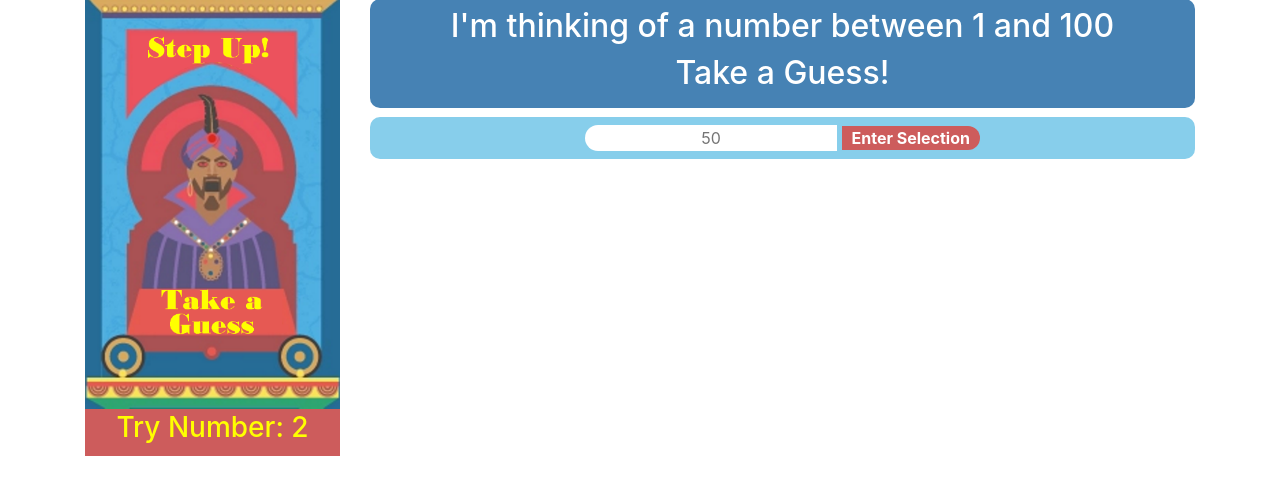
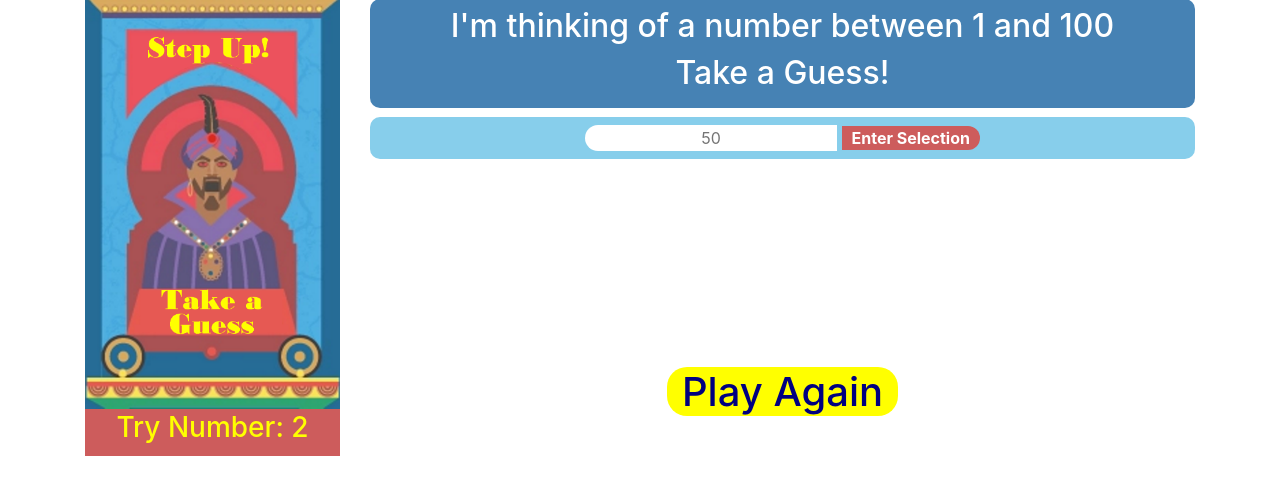
Before and after one commit to vircabading/coding_dojo_python_flask_fundamentals_great_number_game, a Flask app: page / in a window 1280 px wide. Shown: the part 77-572 px from the top of the page. Run offline with Flask 2, Linux system fonts and the light colour scheme; the visitor is signed in with stand-in values (Sample User, id 1); some libraries are stand-ins or nearby versions.

Commit message:
add win and game over

```diff
--- a/server.py
+++ b/server.py
@@ -16,6 +16,7 @@
         session['num_tries'] = 1                                                    #   start a new game
         session['my_number'] = random.randint(1,100)                                #   get a random number from 1 to 100
         session['message'] = "start"
+        session['color'] = 'none'
     print("Session key num_tries:", session['num_tries'], ":: my_number:", session['my_number'])
     return render_template("index.html")
 
@@ -31,17 +32,23 @@
     session['number_guess'] = request.form['number_guess']                          # get the input string from the form
     if session['number_guess'].isnumeric():                                         # check if the input value is a number
         session['number_guess'] = int(session['number_guess'])
+        session['input_error'] = False
         if session['number_guess'] == session['my_number']:                             # Check if player guessed the number correctly
-            session['message'] = f"You got it!<br>The number was {session['my_number']}"
+            session['message'] = f"You got it!  The number was {session['my_number']}"
             session['color'] = "mediumseagreen"
-        elif session['number_guess'] < session['my_number']:
-            session['message'] = "Too Low!"
-            session['color'] = "indianred"
         else:
-            session['message'] = "Too High!"
-            session['color'] = "indianred"
+            if session['number_guess'] < session['my_number']:
+                session['message'] = "Too Low!"
+                session['color'] = "indianred"
+            else:
+                session['message'] = "Too High!"
+                session['color'] = "indianred"
+            if session['num_tries'] >= 5:
+                session['message']="GAME OVER!"
+                session['color'] = "black"
     else:
         session['number_guess'] = 50
+        session['input_error'] = True
         session['message'] = "That was a Poor Guess!"
         session['color'] = 'indianred'
 
--- a/static/css/style.css
+++ b/static/css/style.css
@@ -15,7 +15,7 @@
     padding: 1% 0%;
 }
 
-.im-thinking, form {
+.im-thinking, form, .response {
     padding: 1%;
     border-radius: 10px;
     text-align: center;
@@ -53,3 +53,12 @@
     background-color: yellow;
     color: steelblue;
 }
+
+.play-again {
+    background-color: yellow;
+    color: navy;
+    border: none;
+    padding: 0px 15px;
+    border-radius: 20px;
+    margin: 20px;
+}
--- a/templates/index.html
+++ b/templates/index.html
@@ -60,6 +60,27 @@
                 Enter Selection
               </button>
             </form>
+            <div class="response" style="background-color: {{ session['color'] }};">
+              <h1>
+                {% if session['message'] != "start" %}
+                  {% if session['num_tries'] > 5 %}                       <!--Game over-->
+                    GAME OVER<br><br>
+                    <a class="play-again" href="/game_reset">Play Again</a>
+                  {% elif session['input_error'] %}                           <!--# if entered invalid input-->
+                    That was a poor guess
+                  {% elif session['number_guess'] == session['my_number'] %}  <!--if guessed correctly-->
+                    You Guessed Wisely<br>
+                    The Number was {{session['my_number']}}<br>
+                    You got it in {{ session['num_tries'] }} tries<br><br>
+                    <a class="play-again" href="/game_reset">Play Again</a>
+                  {% elif session['number_guess'] < session['my_number']  %}
+                    Too Low!
+                  {% else %}
+                    Too High!
+                  {% endif %}
+                {% endif %}
+              </h1>
+            </div>
           </div>
           <!-- **** END RIGHT COLUMN IN MAIN AREA -->
         </div>
```
